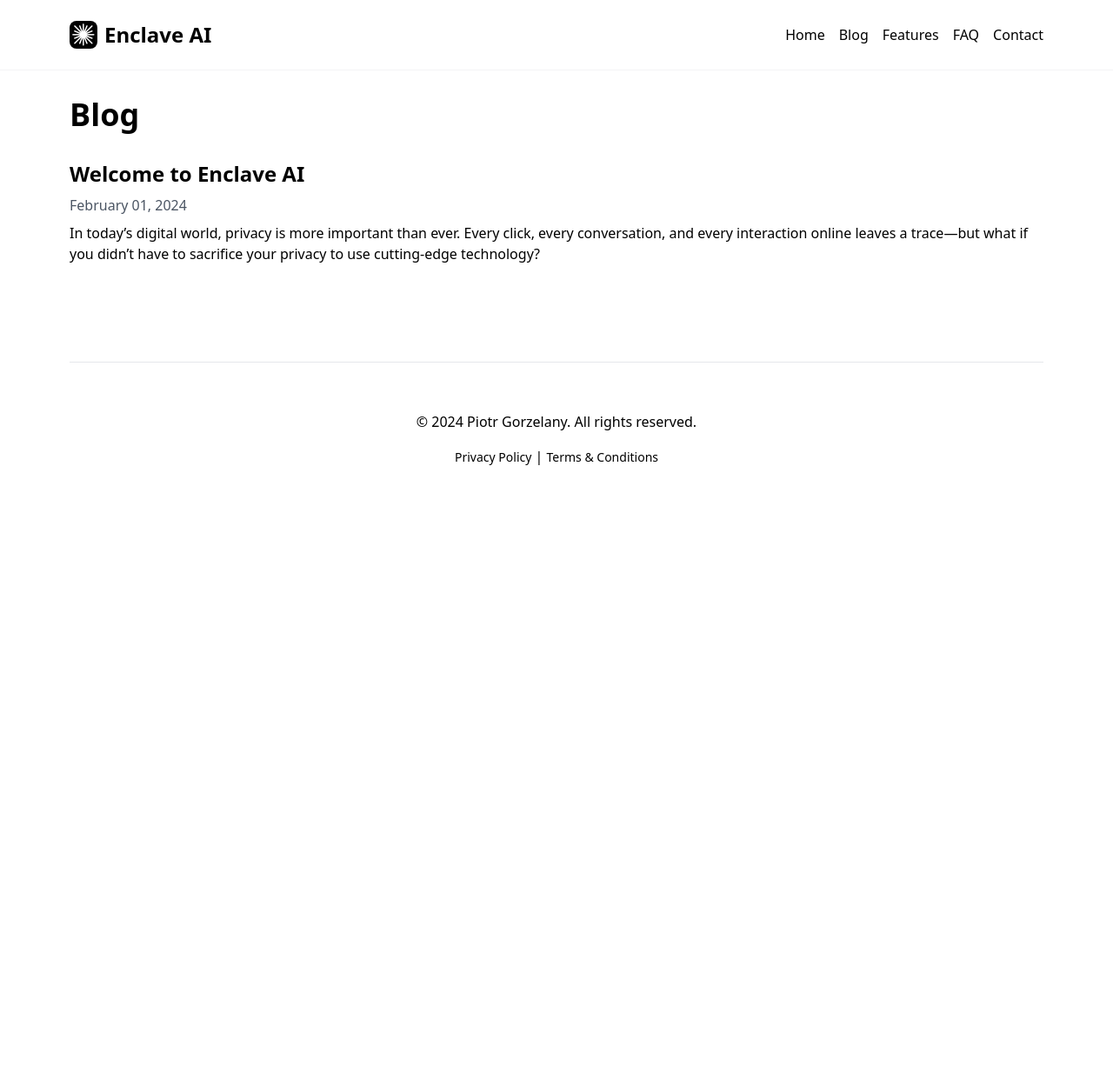
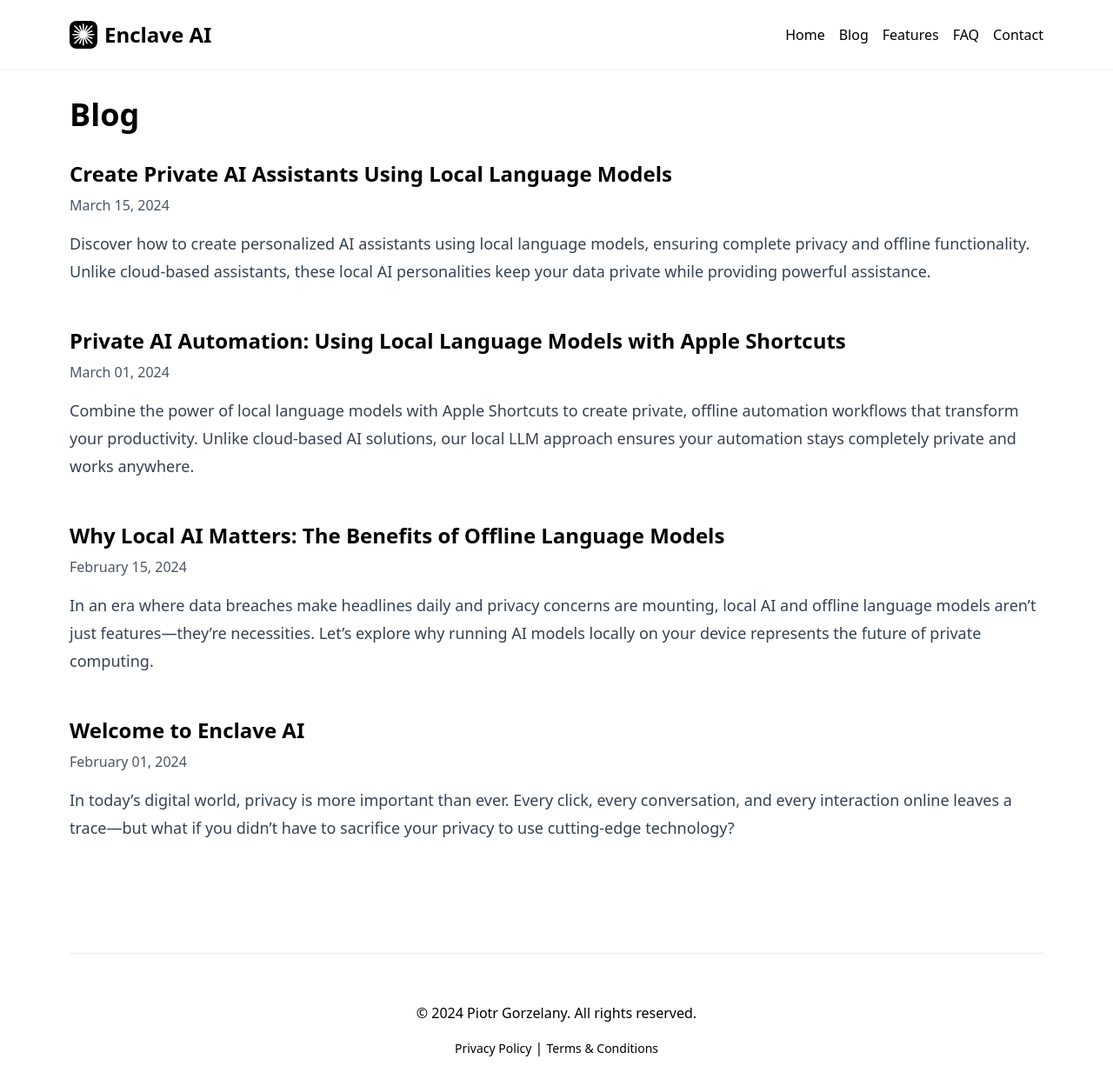
Before and after one commit to pgorzelany/EnclaveAI-Website, a Jekyll site: the page built from blog/index.html, in a window 1280 px wide and 1241 px high. Shown: the whole window at 87% size. Built offline with Jekyll 4.4.1, drawn with Linux system fonts in a browser that asks for light colours; nearby versions of some CDN libraries.

Commit message:
Added some blog posts

```diff
--- a/_layouts/default.html
+++ b/_layouts/default.html
@@ -5,7 +5,7 @@
     <meta name="viewport" content="width=device-width, initial-scale=1.0">
     <title>{% if page.title %}{{ page.title }} - {{ site.title }}{% else %}{{ site.title }}{% endif %}</title>
     <link rel="icon" type="image/png" sizes="32x32" href="/favicon-32x32.png">
-    <link href="https://cdn.jsdelivr.net/npm/tailwindcss@2.2.19/dist/tailwind.min.css" rel="stylesheet">
+    <script src="https://cdn.tailwindcss.com?plugins=typography"></script>
     {% seo %}
 </head>
 <body class="bg-white text-black">
--- a/_layouts/post.html
+++ b/_layouts/post.html
@@ -6,5 +6,7 @@ layout: default
     <h1 class="text-4xl font-bold mb-4">{{ page.title }}</h1>
     <p class="text-gray-600 mb-8">{{ page.date | date: "%B %d, %Y" }}</p>
 
-    {{ content }}
+    <div class="prose prose-lg max-w-none">
+        {{ content }}
+    </div>
 </article>
--- /dev/null
+++ b/_posts/2024-02-15-why-offline-ai-matters.md
@@ -0,0 +1,41 @@
+---
+layout: post
+title: "Why Local AI Matters: The Benefits of Offline Language Models"
+description: "Discover why local LLMs and offline AI are the future of private computing. Learn about the advantages of running AI models locally vs cloud-based solutions."
+date: 2024-02-15
+---
+
+In an era where data breaches make headlines daily and privacy concerns are mounting, local AI and offline language models aren't just features—they're necessities. Let's explore why running AI models locally on your device represents the future of private computing.
+
+### Cloud AI vs Local LLMs: Understanding the Privacy Gap
+Most AI services today operate on a simple principle: send your data to their servers, get results back. This means your conversations, ideas, and personal information travel through the internet, potentially exposing them to:
+- Data breaches and security vulnerabilities
+- Corporate surveillance and data mining
+- Network interceptors and man-in-the-middle attacks
+- Third-party access and server compromises
+
+### The Local AI Advantage
+Running language models locally changes everything:
+- Complete data privacy: your information never leaves your device
+- True offline functionality: no internet connection needed
+- Zero server dependency: no downtimes or outages
+- Anonymous usage: no account or registration required
+- Instant responses: no network latency
+
+### Real-World Benefits of Offline AI
+Whether you're a privacy-conscious individual or a professional handling sensitive information, local AI transforms how you work:
+- Process confidential documents without cloud exposure
+- Draft personal messages with complete privacy
+- Develop business strategies securely
+- Access AI assistance anywhere, even without internet
+- Maintain full control over your data
+
+The future of AI isn't just about capability—it's about trust and privacy. Local language models put you in control, ensuring your thoughts and data remain truly your own.
+
+### Why Choose Local LLMs?
+- **Privacy by Design**: Built from the ground up for data protection
+- **No Data Collection**: Your prompts and responses stay on your device
+- **Offline Freedom**: Work anywhere, anytime, without connectivity
+- **Complete Anonymity**: No tracking, no accounts, no data sharing
+
+Local AI and offline language models represent more than just technology—they're a commitment to privacy in an increasingly connected world.
--- /dev/null
+++ b/_posts/2024-03-01-maximizing-productivity-with-ai-shortcuts.md
@@ -0,0 +1,33 @@
+---
+layout: post
+title: "Private AI Automation: Using Local Language Models with Apple Shortcuts"
+description: "Learn how to automate tasks using offline AI and Apple Shortcuts. Create powerful, privacy-focused workflows with local language models."
+keywords: "local AI automation, offline AI shortcuts, private AI workflows, local LLM automation, Apple Shortcuts AI"
+date: 2024-03-01
+---
+
+Combine the power of local language models with Apple Shortcuts to create private, offline automation workflows that transform your productivity. Unlike cloud-based AI solutions, our local LLM approach ensures your automation stays completely private and works anywhere.
+
+### Creating Private AI Shortcuts
+Leverage offline language models for automation while maintaining complete privacy:
+- Create context-aware message responses without sharing data
+- Transform notes into structured content locally
+- Generate creative content offline
+- Summarize texts without cloud processing
+- Analyze data privately on your device
+
+### Privacy-First AI Automation
+Why local AI automation outperforms cloud solutions:
+- **Complete Privacy**: All processing happens on your device
+- **Offline Operation**: Create and run automations anywhere
+- **Zero Data Sharing**: No need to expose sensitive information
+- **Instant Processing**: No server latency or connectivity issues
+- **Anonymous Usage**: No account or tracking required
+
+### Real-World Local AI Automation Examples
+We'll walk through creating three powerful, privacy-focused shortcuts:
+1. **Private Email Assistant**: Compose and respond to emails using local AI
+2. **Secure Note Processor**: Organize and analyze notes offline
+3. **Private Content Generator**: Create content without sharing data
+
+Learn how to harness the power of local language models while maintaining complete control over your data and automation workflows.
--- /dev/null
+++ b/_posts/2024-03-15-custom-ai-assistants-guide.md
@@ -0,0 +1,41 @@
+---
+layout: post
+title: "Create Private AI Assistants Using Local Language Models"
+description: "Learn to build custom AI assistants that run completely offline. Create private, local AI personalities for different tasks without sharing data."
+keywords: "local AI assistant, offline AI assistant, private LLM, custom AI personality, anonymous AI helper"
+date: 2024-03-15
+---
+
+Discover how to create personalized AI assistants using local language models, ensuring complete privacy and offline functionality. Unlike cloud-based assistants, these local AI personalities keep your data private while providing powerful assistance.
+
+### Creating Private AI Assistants
+Master the art of crafting offline AI personalities:
+- Design custom local language model behaviors
+- Create private AI assistants for specific tasks
+- Maintain complete data privacy
+- Work offline with no cloud dependency
+
+### Understanding Local LLM Prompts
+The foundation of effective offline AI assistants:
+- Craft privacy-focused system prompts
+- Define clear boundaries for local processing
+- Create consistent AI personalities
+- Optimize for offline performance
+- Maintain data privacy throughout
+
+### Specialized Private AI Assistants
+Examples of offline AI assistants you can create:
+- **Private Writing Coach**: Get writing help without sharing your work
+- **Local Code Assistant**: Review code privately
+- **Offline Research Helper**: Process research locally
+- **Private Business Advisor**: Strategic planning without data leaks
+- **Local Language Tutor**: Learn languages privately
+
+### Best Practices for Local AI
+Maximize your offline AI assistant's potential:
+- Optimize prompts for local processing
+- Manage context efficiently on-device
+- Switch between private AI personalities
+- Fine-tune local language model responses
+
+Experience the power of truly private AI assistance. Your local assistants, your rules, your device - no data sharing required.
--- a/blog/index.html
+++ b/blog/index.html
@@ -7,12 +7,14 @@ title: Blog
     <h1 class="text-4xl font-bold mb-8">Blog</h1>
 
     {% for post in site.posts %}
-    <article class="mb-8">
+    <article class="mb-12">
         <h2 class="text-2xl font-bold mb-2">
-            <a href="{{ post.url }}" class="hover:underline">{{ post.title }}</a>
+            <a href="{{ post.url }}" class="hover:opacity-75 transition-opacity">{{ post.title }}</a>
         </h2>
-        <p class="text-gray-600 mb-2">{{ post.date | date: "%B %d, %Y" }}</p>
-        <p class="text-gray-800">{{ post.excerpt }}</p>
+        <p class="text-gray-600 mb-4">{{ post.date | date: "%B %d, %Y" }}</p>
+        <div class="prose prose-lg max-w-none mb-4">
+            {{ post.excerpt }}
+        </div>
     </article>
     {% endfor %}
 </div>
```
